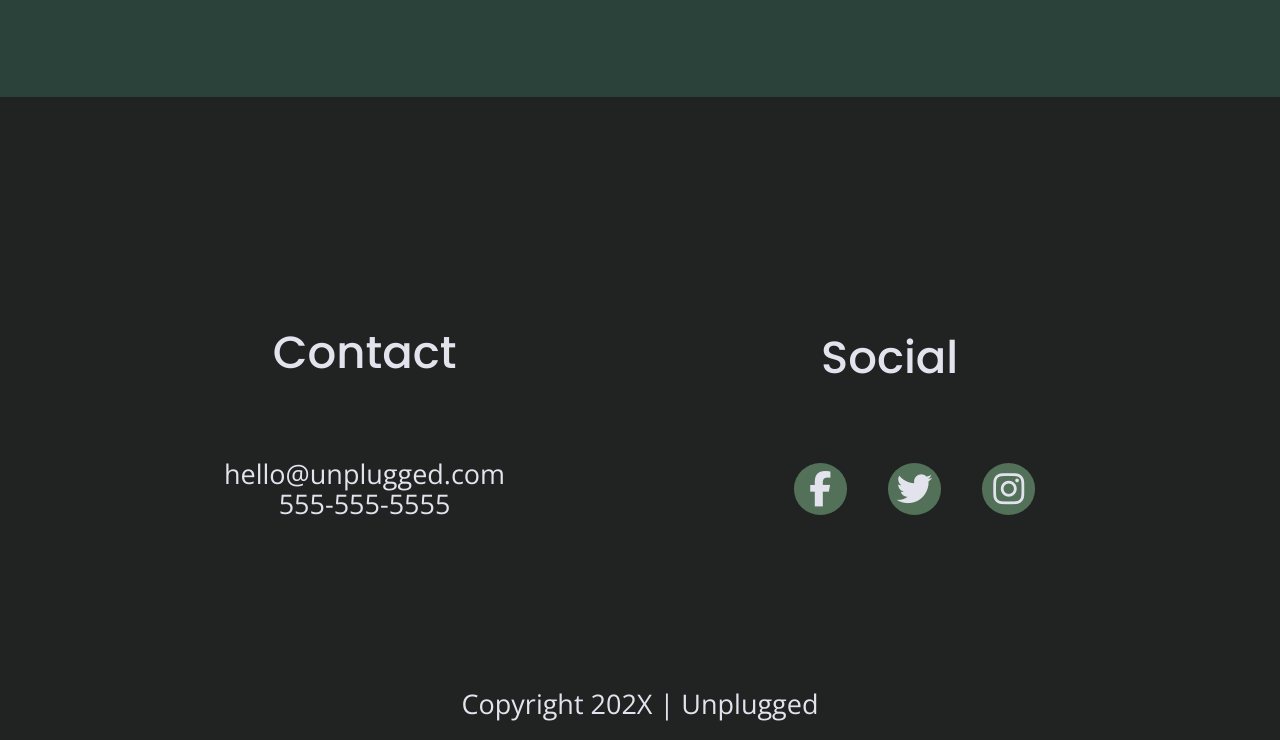
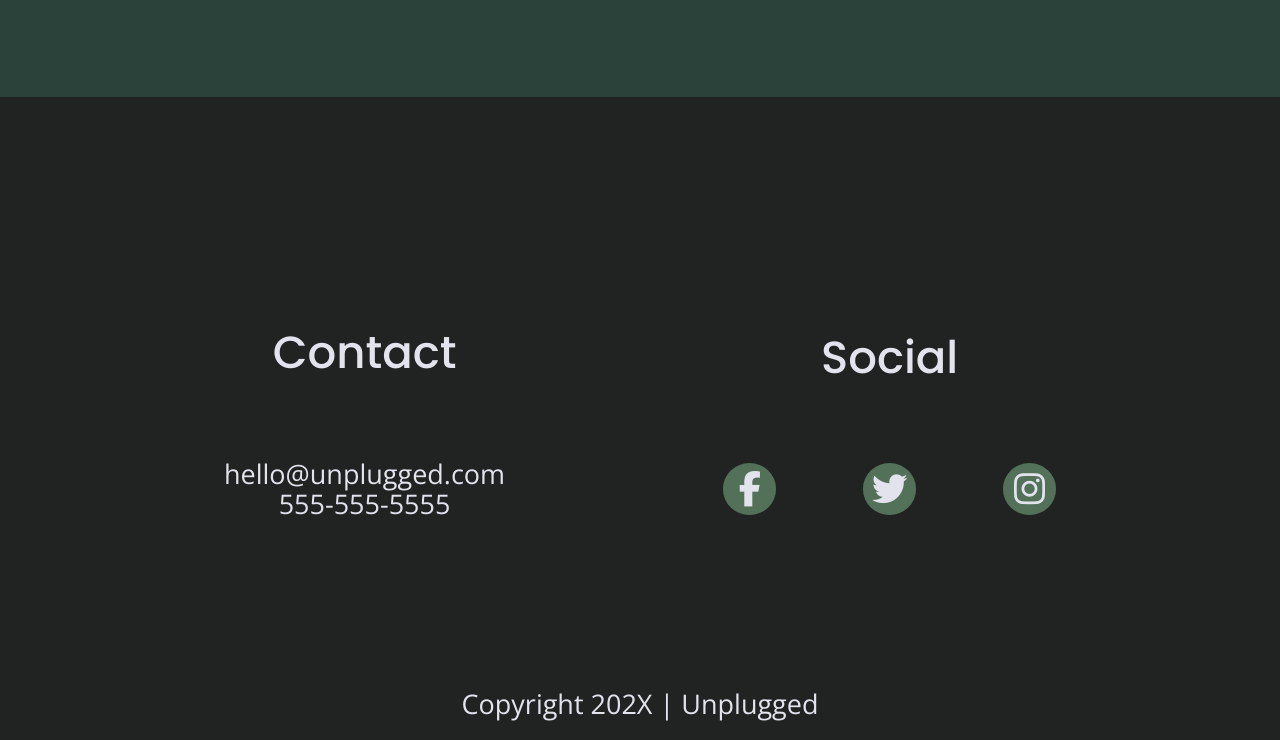
Before and after one commit to annemarieb78/unplugged, a website: page about/index.html in a window 1280 px wide. Shown: the part 1361-2101 px from the top of the page. Drawn offline with nearby package versions, Linux system fonts and the light colour scheme.

Commit message:
Added minor fix to footer

```diff
--- a/css/main.css
+++ b/css/main.css
@@ -331,9 +331,8 @@ footer .social h4 {
 
 footer .social-icons {
   display: flex;
-  justify-content: space-around;
+  justify-content: space-between;
   align-items: center;
-  padding-left: 10%;
 }
 
 footer .social-icons p {
@@ -627,10 +626,6 @@ FAQ page
     margin-top: 50px;
   }
 
-  footer .social-icons {
-    padding-left: 15%;
-  }
-
   footer .copyright {
     width: 100%;
   }
```
Also changed, not shown: faqs/index.html (+0 -7 lines).
